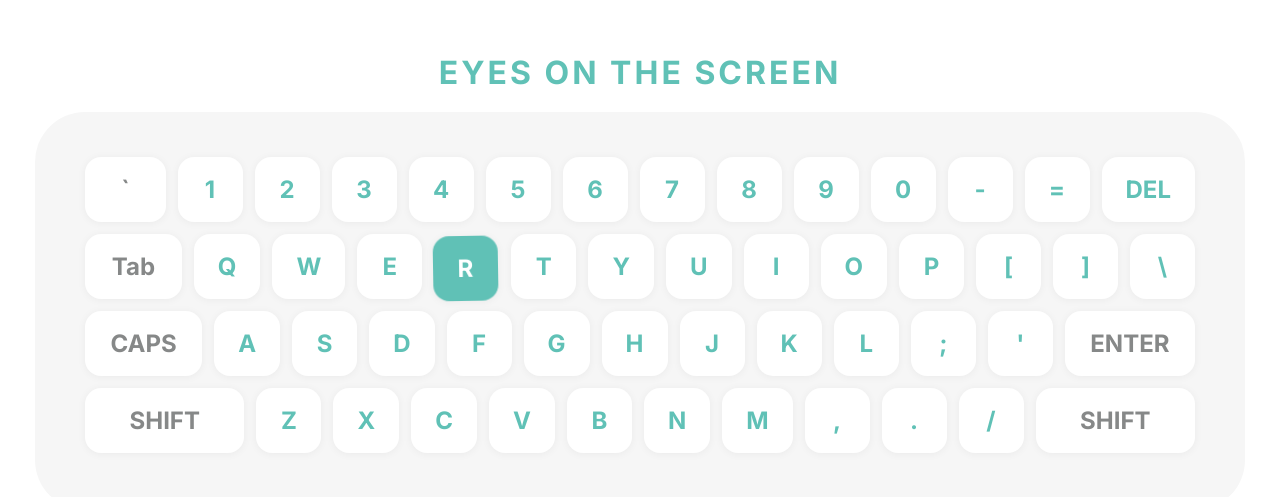
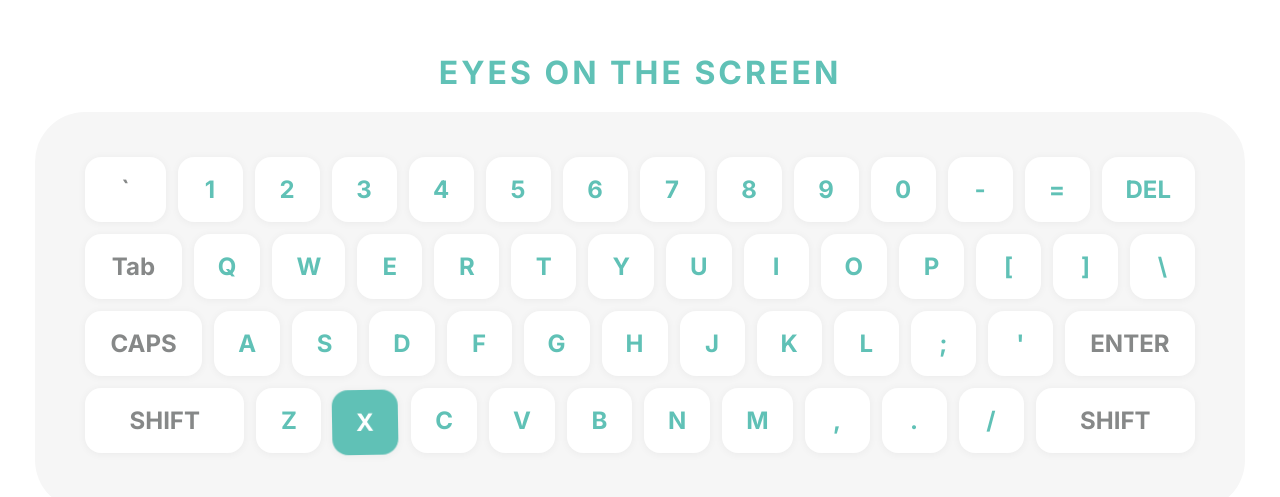
Before and after one commit to mathieu-superpose/advent-of-js, a React (Vite) app: page /keyboard in a window 1280 px wide. Shown: the part 109-606 px from the top of the page. Built offline with nearby package versions, Linux system fonts and the light colour scheme.

Commit message:
add random jiggle

```diff
--- a/src/pages/Keyboard/components/Board/index.jsx
+++ b/src/pages/Keyboard/components/Board/index.jsx
@@ -1,12 +1,31 @@
 import React, { useState, useEffect, useCallback } from 'react';
+
+import KeyCap from '../KeyCap'
+
+import { randomKey } from './randomKey.js'
+import { keyFirst, keySecond, keyThird, keyFourth } from './keyList.js'
 
 import './Board.scss'
 
 const Board = () => {
 	const [userKey, setUserKey] = useState("");
-	const handleUserKeyPress = useCallback(event => {
+	const [jigglingKey, setJigglingKey] = useState(randomKey());
+
+	useEffect(() => {
+		console.log('coucou', userKey, jigglingKey, 'coucou')
+		if(userKey === jigglingKey) {
+			setJigglingKey(randomKey())
+		}
+	}, [userKey])
+
+	const handleUserKeyPress = useCallback((event) => {
 		const { key, keyCode } = event;
-	    if([8, 32, 220, 221].includes(keyCode)|| (keyCode >= 186 && keyCode <= 191) || (keyCode >= 65 && keyCode <= 90) || (keyCode >= 48 && keyCode <= 57)){
+		if (
+			[8, 32, 220, 221].includes(keyCode) ||
+			(keyCode >= 186 && keyCode <= 191) ||
+			(keyCode >= 65 && keyCode <= 90) ||
+			(keyCode >= 48 && keyCode <= 57)
+		) {
 			setUserKey(`${key.toUpperCase()}`);
 		}
 	}, []);
@@ -18,8 +37,8 @@ const Board = () => {
 		};
 	}, [handleUserKeyPress]);
 
-	const handleUserKeyRelease = useCallback(event => {
-	    setUserKey('');
+	const handleUserKeyRelease = useCallback((event) => {
+		setUserKey("");
 	}, []);
 
 	useEffect(() => {
@@ -34,63 +53,63 @@ const Board = () => {
 		<div className="Board">
 			<div className="row">
 				<button className="key utility" data-key="`">`</button>
-		      <button className={`key ${userKey === "1" ? "pressed" : null}`} data-key="1">1</button>
-		      <button className={`key ${userKey === "2" ? "pressed" : null}`} data-key="2">2</button>
-		      <button className={`key ${userKey === "3" ? "pressed" : null}`} data-key="3">3</button>
-		      <button className={`key ${userKey === "4" ? "pressed" : null}`} data-key="4">4</button>
-		      <button className={`key ${userKey === "5" ? "pressed" : null}`} data-key="5">5</button>
-		      <button className={`key ${userKey === "6" ? "pressed" : null}`} data-key="6">6</button>
-		      <button className={`key ${userKey === "7" ? "pressed" : null}`} data-key="7">7</button>
-		      <button className={`key ${userKey === "8" ? "pressed" : null}`} data-key="8">8</button>
-		      <button className={`key ${userKey === "9" ? "pressed" : null}`} data-key="9">9</button>
-		      <button className={`key ${userKey === "0" ? "pressed" : null}`} data-key="0">0</button>
-		      <button className={`key ${userKey === "-" ? "pressed" : null}`} data-key="-">-</button>
-		      <button className={`key ${userKey === "=" ? "pressed" : null}`} data-key="=">=</button>
+				<KeyCap userKey={userKey} jigglingKey={jigglingKey} keycap="1" />
+				<KeyCap userKey={userKey} jigglingKey={jigglingKey} keycap="2" />
+				<KeyCap userKey={userKey} jigglingKey={jigglingKey} keycap="3" />
+				<KeyCap userKey={userKey} jigglingKey={jigglingKey} keycap="4" />
+				<KeyCap userKey={userKey} jigglingKey={jigglingKey} keycap="5" />
+				<KeyCap userKey={userKey} jigglingKey={jigglingKey} keycap="6" />
+				<KeyCap userKey={userKey} jigglingKey={jigglingKey} keycap="7" />
+				<KeyCap userKey={userKey} jigglingKey={jigglingKey} keycap="8" />
+				<KeyCap userKey={userKey} jigglingKey={jigglingKey} keycap="9" />
+				<KeyCap userKey={userKey} jigglingKey={jigglingKey} keycap="0" />
+				<KeyCap userKey={userKey} jigglingKey={jigglingKey} keycap="-" />
+				<KeyCap userKey={userKey} jigglingKey={jigglingKey} keycap="=" />
 				<button className={`key ${userKey === "BACKSPACE" ? "pressed" : null}`} data-key="BACKSPACE">DEL</button>
 		    </div>
 		    <div className="row">
 				<button className="key utility" data-key="TAB">Tab</button>
-		      <button className={`key ${userKey === "Q" ? "pressed" : null}`} data-key="Q">Q</button>
-		      <button className={`key ${userKey === "W" ? "pressed" : null}`} data-key="W">W</button>
-		      <button className={`key ${userKey === "E" ? "pressed" : null}`} data-key="E">E</button>
-		      <button className="key jiggle" data-key="R">R</button>
-		      <button className={`key ${userKey === "T" ? "pressed" : null}`} data-key="T">T</button>
-		      <button className={`key ${userKey === "Y" ? "pressed" : null}`} data-key="Y">Y</button>
-		      <button className={`key ${userKey === "U" ? "pressed" : null}`} data-key="U">U</button>
-		      <button className={`key ${userKey === "I" ? "pressed" : null}`} data-key="I">I</button>
-		      <button className={`key ${userKey === "O" ? "pressed" : null}`} data-key="O">O</button>
-		      <button className={`key ${userKey === "P" ? "pressed" : null}`} data-key="P">P</button>
-		      <button className={`key ${userKey === "[" ? "pressed" : null}`} data-key="[">[</button>
-		      <button className={`key ${userKey === "]" ? "pressed" : null}`} data-key="]">]</button>
-		      <button className={`key ${userKey === "\\" ? "pressed" : null}`} data-key="\">\</button>
+				<KeyCap userKey={userKey} jigglingKey={jigglingKey} keycap="Q" />
+				<KeyCap userKey={userKey} jigglingKey={jigglingKey} keycap="W" />
+				<KeyCap userKey={userKey} jigglingKey={jigglingKey} keycap="E" />
+				<KeyCap userKey={userKey} jigglingKey={jigglingKey} keycap="R" />
+				<KeyCap userKey={userKey} jigglingKey={jigglingKey} keycap="T" />
+				<KeyCap userKey={userKey} jigglingKey={jigglingKey} keycap="Y" />
+				<KeyCap userKey={userKey} jigglingKey={jigglingKey} keycap="U" />
+				<KeyCap userKey={userKey} jigglingKey={jigglingKey} keycap="I" />
+				<KeyCap userKey={userKey} jigglingKey={jigglingKey} keycap="O" />
+				<KeyCap userKey={userKey} jigglingKey={jigglingKey} keycap="P" />
+				<KeyCap userKey={userKey} jigglingKey={jigglingKey} keycap="[" />
+				<KeyCap userKey={userKey} jigglingKey={jigglingKey} keycap="]" />
+				<KeyCap userKey={userKey} jigglingKey={jigglingKey} keycap="\" />
 		    </div>
 		    <div className="row">
 				<button className="key utility" data-key="CAPSLOCK">CAPS</button>
-		      <button className={`key ${userKey === "A" ? "pressed" : null}`} data-key="A">A</button>
-		      <button className={`key ${userKey === "S" ? "pressed" : null}`} data-key="S">S</button>
-		      <button className={`key ${userKey === "D" ? "pressed" : null}`} data-key="D">D</button>
-		      <button className={`key ${userKey === "F" ? "pressed" : null}`} data-key="F">F</button>
-		      <button className={`key ${userKey === "G" ? "pressed" : null}`} data-key="G">G</button>
-		      <button className={`key ${userKey === "H" ? "pressed" : null}`} data-key="H">H</button>
-		      <button className={`key ${userKey === "J" ? "pressed" : null}`} data-key="J">J</button>
-		      <button className={`key ${userKey === "K" ? "pressed" : null}`} data-key="K">K</button>
-		      <button className={`key ${userKey === "L" ? "pressed" : null}`} data-key="L">L</button>
-		      <button className={`key ${userKey === ";" ? "pressed" : null}`} data-key=";">;</button>
-		      <button className={`key ${userKey === "'" ? "pressed" : null}`} data-key="'">'</button>
+				<KeyCap userKey={userKey} jigglingKey={jigglingKey} keycap="A" />
+				<KeyCap userKey={userKey} jigglingKey={jigglingKey} keycap="S" />
+				<KeyCap userKey={userKey} jigglingKey={jigglingKey} keycap="D" />
+				<KeyCap userKey={userKey} jigglingKey={jigglingKey} keycap="F" />
+				<KeyCap userKey={userKey} jigglingKey={jigglingKey} keycap="G" />
+				<KeyCap userKey={userKey} jigglingKey={jigglingKey} keycap="H" />
+				<KeyCap userKey={userKey} jigglingKey={jigglingKey} keycap="J" />
+				<KeyCap userKey={userKey} jigglingKey={jigglingKey} keycap="K" />
+				<KeyCap userKey={userKey} jigglingKey={jigglingKey} keycap="L" />
+				<KeyCap userKey={userKey} jigglingKey={jigglingKey} keycap=";" />
+				<KeyCap userKey={userKey} jigglingKey={jigglingKey} keycap="'" />
 				<button className="key utility" data-key="ENTER">ENTER</button>
 		    </div>
 		    <div className="row">
 				<button className="key utility" data-key="SHIFT">SHIFT</button>
-		      <button className={`key ${userKey === "Z" ? "pressed" : null}`} data-key="Z">Z</button>
-		      <button className={`key ${userKey === "X" ? "pressed" : null}`} data-key="X">X</button>
-		      <button className={`key ${userKey === "C" ? "pressed" : null}`} data-key="C">C</button>
-		      <button className={`key ${userKey === "V" ? "pressed" : null}`} data-key="V">V</button>
-		      <button className={`key ${userKey === "B" ? "pressed" : null}`} data-key="B">B</button>
-		      <button className={`key ${userKey === "N" ? "pressed" : null}`} data-key="N">N</button>
-		      <button className={`key ${userKey === "M" ? "pressed" : null}`} data-key="M">M</button>
-		      <button className={`key ${userKey === "," ? "pressed" : null}`} data-key=",">,</button>
-		      <button className={`key ${userKey === "." ? "pressed" : null}`} data-key=".">.</button>
-		      <button className={`key ${userKey === "/" ? "pressed" : null}`} data-key="/">/</button>
+				<KeyCap userKey={userKey} jigglingKey={jigglingKey} keycap="Z" />
+				<KeyCap userKey={userKey} jigglingKey={jigglingKey} keycap="X" />
+				<KeyCap userKey={userKey} jigglingKey={jigglingKey} keycap="C" />
+				<KeyCap userKey={userKey} jigglingKey={jigglingKey} keycap="V" />
+				<KeyCap userKey={userKey} jigglingKey={jigglingKey} keycap="B" />
+				<KeyCap userKey={userKey} jigglingKey={jigglingKey} keycap="N" />
+				<KeyCap userKey={userKey} jigglingKey={jigglingKey} keycap="M" />
+				<KeyCap userKey={userKey} jigglingKey={jigglingKey} keycap="," />
+				<KeyCap userKey={userKey} jigglingKey={jigglingKey} keycap="." />
+				<KeyCap userKey={userKey} jigglingKey={jigglingKey} keycap="/" />
 				<button className="key utility" data-key="SHIFT">SHIFT</button>
 		    </div>
 		</div>
--- /dev/null
+++ b/src/pages/Keyboard/components/Board/keyList.js
@@ -0,0 +1,4 @@
+export const keyFirst = ["1", "2", "3", "4", "5", "6", "7", "8", "9", "0", "-", "="]
+export const keySecond = ["Q", "W", "E", "R", "T", "Y", "U", "I", "O", "P", "[", "]", "\\"]
+export const keyThird = ["A", "S", "D", "F", "G", "H", "J", "K", "L", ";", "`"]
+export const keyFourth = ["Z", "X", "C", "V", "B", "N", "M", ",", ".", "/"]
--- /dev/null
+++ b/src/pages/Keyboard/components/Board/randomKey.js
@@ -0,0 +1,50 @@
+export const randomKey = () => {
+	const keys = [
+		"A",
+		"B",
+		"C",
+		"D",
+		"E",
+		"F",
+		"G",
+		"H",
+		"I",
+		"J",
+		"K",
+		"L",
+		"M",
+		"N",
+		"O",
+		"P",
+		"Q",
+		"R",
+		"S",
+		"T",
+		"U",
+		"V",
+		"W",
+		"X",
+		"Y",
+		"Z",
+		"-",
+		"=",
+		"[",
+		"]",
+		";",
+		".",
+		"/",
+		"'",
+		"0",
+		"1",
+		"2",
+		"3",
+		"4",
+		"5",
+		"6",
+		"7",
+		"8",
+		"9"
+	];
+	const keyIndex = Math.floor(Math.random() * keys.length)
+	return keys[keyIndex]
+};
--- /dev/null
+++ b/src/pages/Keyboard/components/KeyCap/index.jsx
@@ -0,0 +1,7 @@
+const KeyCap = ({ userKey, jigglingKey, keycap }) => {
+	return (
+		<button className={`key ${userKey === keycap ? "pressed" : null} ${jigglingKey === keycap ? "jiggle" : null}`} >{`${keycap}`}</button>
+	)
+}
+
+export default KeyCap;
```
Also changed, not shown: src/pages/Keyboard/components/KeyCap/KeyCap.scss (added). Lines whose indentation alone changed are shown as unchanged.
